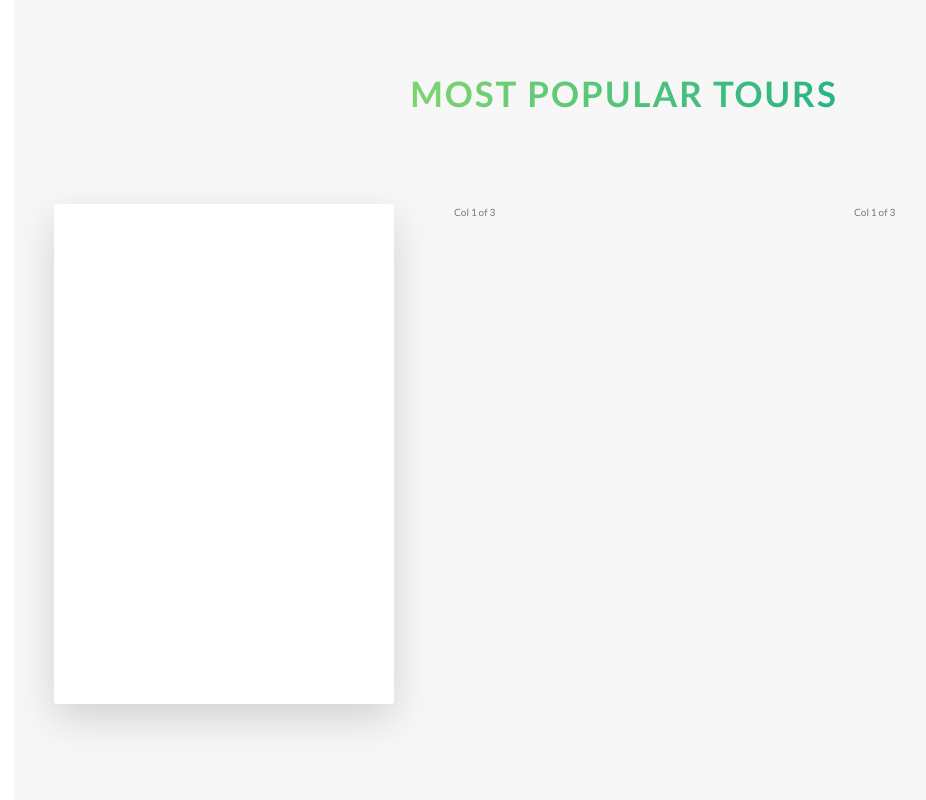
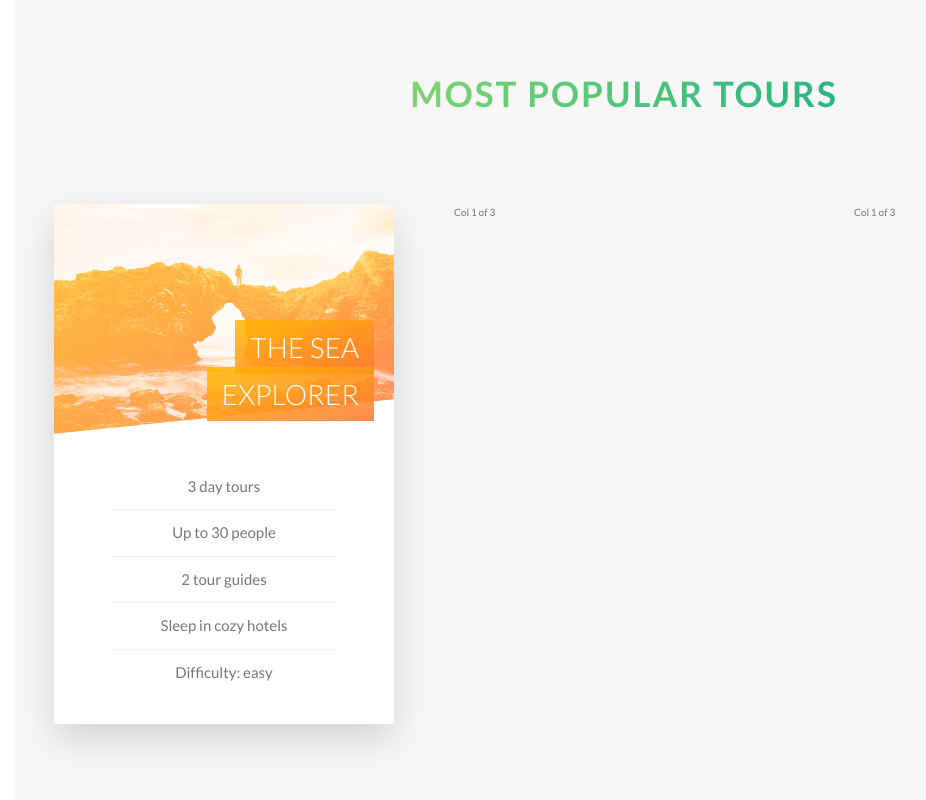
Before and after one commit to kotekirkitadze/natours-project, a website: page index.html in a window 1280 px wide. Shown: the part 2333-3133 px from the top of the page, without its empty margins (16-942 px from the left). Drawn offline with Linux system fonts and the light colour scheme.

Commit message:
front side of the card styles added

```diff
--- a/index.html
+++ b/index.html
@@ -144,7 +144,23 @@
 				<div class="row">
 					<div class="col-1-of-3">
 						<div class="card">
-							<div class="card__side card__side--front">FRONT</div>
+							<div class="card__side card__side--front">
+								<div class="card__picture card__picture--1">&nbsp</div>
+								<h4 class="card__heading">
+									<span class="card__heading-span card__heading-span--1"
+										>The Sea Explorer</span
+									>
+								</h4>
+								<div class="card__details">
+									<ul>
+										<li>3 day tours</li>
+										<li>Up to 30 people</li>
+										<li>2 tour guides</li>
+										<li>Sleep in cozy hotels</li>
+										<li>Difficulty: easy</li>
+									</ul>
+								</div>
+							</div>
 							<div class="card__side card__side--back card__side--back-1">
 								BACK
 							</div>
--- a/sass/abstracts/_variables.scss
+++ b/sass/abstracts/_variables.scss
@@ -10,6 +10,7 @@ $color-tertiary-light: #2998ff;
 $color-tertiary-dark: #5643fa;
 
 $color-grey-light-1: #f7f7f7;
+$color-grey-light-2: #eee;
 
 $color-grey-dark: #777;
 $color-white: #fff;
--- a/sass/components/_card.scss
+++ b/sass/components/_card.scss
@@ -1,14 +1,12 @@
 .card {
+	// Functionality
 	perspective: 150rem;
 	-moz-perspective: 150rem;
 	position: relative;
-	height: 50rem;
+	height: 52rem;
 
 	&__side {
-		background-color: orangered;
-		color: white;
-		font-size: 2rem;
-		height: 50rem;
+		height: 52rem;
 		transition: all 0.8s;
 
 		position: absolute;
@@ -17,6 +15,7 @@
 		width: 100%;
 		backface-visibility: hidden;
 		border-radius: 3px;
+		overflow: hidden;
 		box-shadow: 0 1.5rem 4rem rgba($color-black, 0.15);
 
 		&--front {
@@ -36,10 +35,72 @@
 	}
 
 	&:hover &__side--front {
-		transform: rotateY(180deg);
+		transform: rotateY(-180deg);
 	}
 
 	&:hover &__side--back {
 		transform: rotateY(0);
 	}
+
+	// Front side styling
+	&__picture {
+		background-size: cover;
+		height: 23rem;
+		background-blend-mode: screen;
+		-webkit-clip-path: polygon(0 0, 100% 0, 100% 85%, 0 100%);
+		clip-path: polygon(0 0, 100% 0, 100% 85%, 0 100%);
+		&--1 {
+			background-image: linear-gradient(
+					to right bottom,
+					$color-secondary-light,
+					$color-secondary-dark
+				),
+				url("../img/nat-5.jpg");
+		}
+	}
+
+	&__heading {
+		font-size: 2.8rem;
+		font-weight: 300;
+		text-transform: uppercase;
+		text-align: right;
+		color: $color-white;
+		position: absolute;
+		top: 12rem;
+		right: 2rem;
+		width: 75%;
+	}
+
+	&__heading-span {
+		padding: 1rem 1.5rem;
+		-webkit-box-decoration-break: clone;
+		box-decoration-break: clone;
+		&--1 {
+			background-image: linear-gradient(
+				to right bottom,
+				rgba($color-secondary-light, 0.85),
+				rgba($color-secondary-dark, 0.85)
+			);
+		}
+	}
+
+	&__details {
+		padding: 3rem;
+
+		ul {
+			list-style: none;
+			width: 80%;
+			margin: 0 auto;
+
+			li {
+				text-align: center;
+				font-size: 1.5rem;
+				padding: 1rem;
+
+				&:not(:last-child) {
+					border-bottom: 1px solid $color-grey-light-2;
+				}
+			}
+		}
+	}
 }
--- a/sass/layout/_header.scss
+++ b/sass/layout/_header.scss
@@ -9,6 +9,7 @@
 	position: relative;
 	background-size: cover;
 	background-position: top;
+	-webkit-clip-path: polygon(0 0, 100% 0, 100% 75vh, 0 100%);
 	clip-path: polygon(0 0, 100% 0, 100% 75vh, 0 100%);
 
 	&__logo-box {
```
Also changed, not shown: resources.md (+9 -0 lines), css/style.css.
